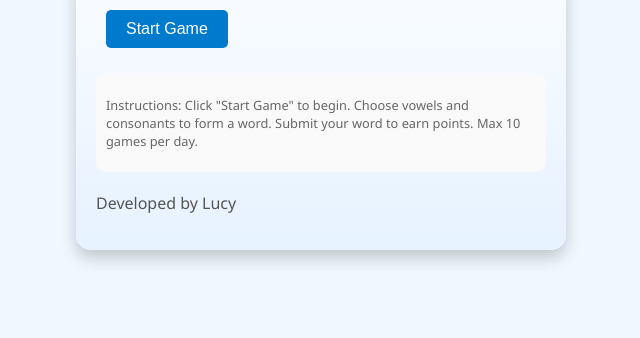
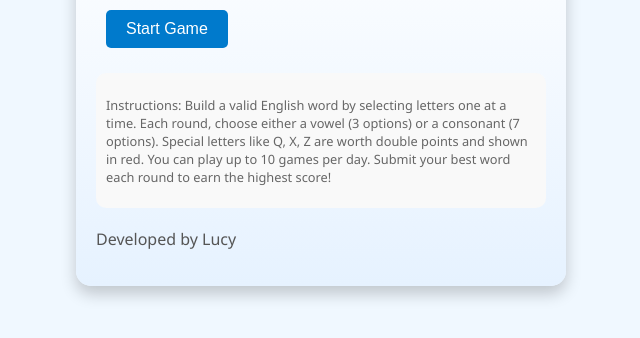
Before and after one commit to Lucylucy4922/WordBuilder, a plain HTML site: page index.html in a window 1280 px wide. Shown: the part 156-494 px from the top of the page, without its empty margins (319-959 px from the left). Drawn offline with Linux system fonts and the light colour scheme.

Commit message:
Update index6.html

```diff
--- a/index.html
+++ b/index.html
@@ -140,7 +140,7 @@
     </div>
 
     <div class="instructions">
-      <p>Instructions: Click "Start Game" to begin. Choose vowels and consonants to form a word. Submit your word to earn points. Max 10 games per day.</p>
+      <p>Instructions: Build a valid English word by selecting letters one at a time. Each round, choose either a vowel (3 options) or a consonant (7 options). Special letters like Q, X, Z are worth double points and shown in red. You can play up to 10 games per day. Submit your best word each round to earn the highest score!</p>
     </div>
 
     <footer>
```
